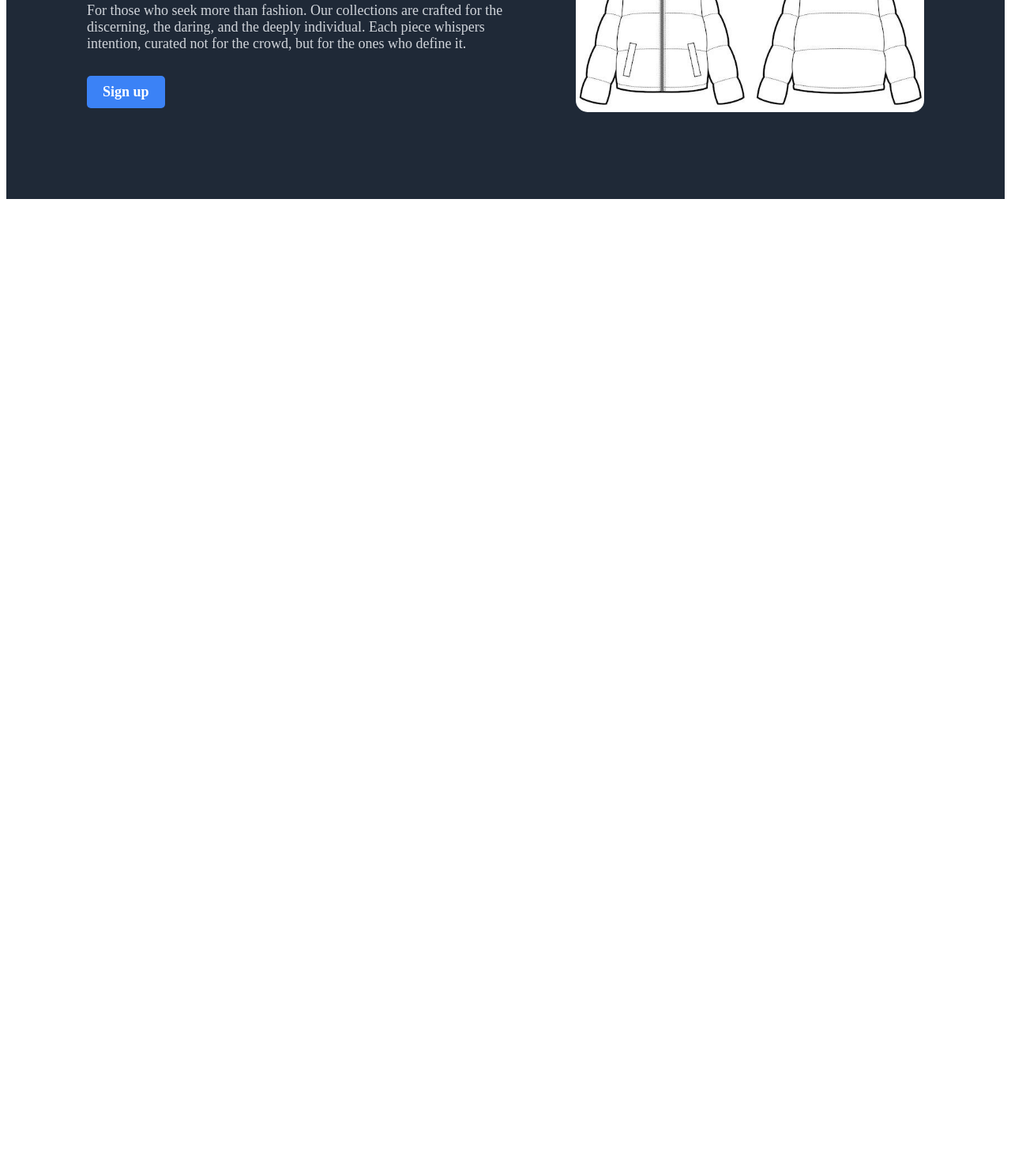
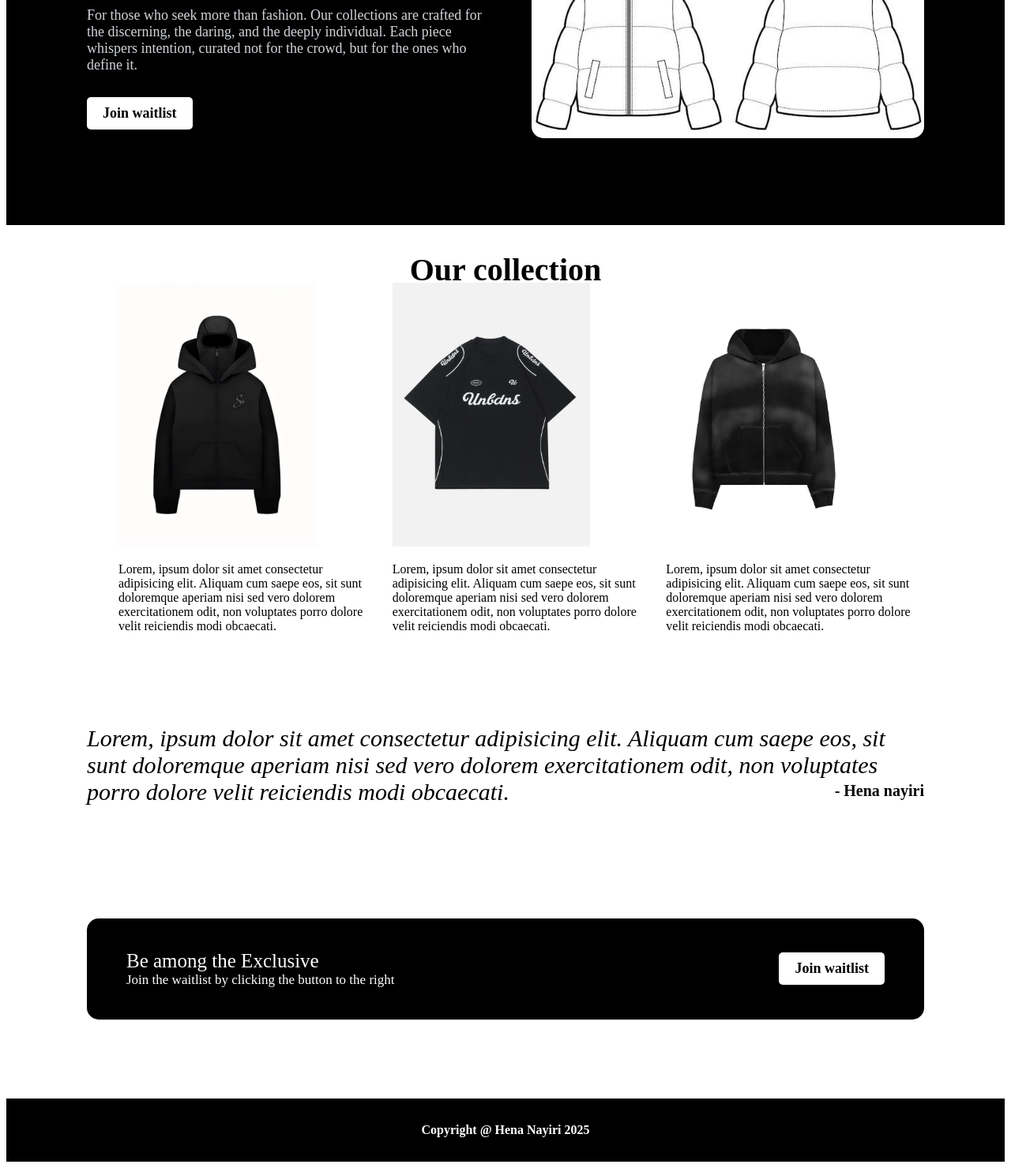
Before and after one commit to kuazey/landing-page, a plain HTML site: page index.html in a window 1280 px wide. Shown: the part 289-1768 px from the top of the page at 79% size. Before the commit the page ends 800 px from the top, so only its background shows below. Drawn offline with Linux system fonts and the light colour scheme.

Commit message:
Finished eveything in the page.

```diff
--- a/index.html
+++ b/index.html
@@ -9,7 +9,6 @@
 <body>
     <div class="hero">
         <div class="container">
-            <!-- Navbar -->
             <div class="navbar">
                 <div class="logo">Hénaire</div>
                 <ul>
@@ -26,7 +25,7 @@
                     <p>For those who seek more than fashion. Our collections are crafted for the discerning, the daring,
                         and the deeply individual. Each piece whispers intention, curated not for the crowd,
                         but for the ones who define it.</p>
-                    <a href="#" class="btn">Sign up</a>
+                    <a href="#" class="btn">Join waitlist</a>
                 </div>
                 <div class="placeholder-img">
                     <img src="Images/info.jpg" alt="">
@@ -34,5 +33,61 @@
             </div>
         </div>
     </div>
+
+    <div class="section">
+        <h2>Our collection</h2>
+        <div class="container">
+            <div class="images">
+                <div class="imgtext1">
+                <img src="Images/Infoimg.jpg" alt="">
+                <p>Lorem, ipsum dolor sit amet consectetur adipisicing elit.
+                    Aliquam cum saepe eos, sit sunt doloremque aperiam nisi sed vero dolorem exercitationem odit,
+                    non voluptates porro dolore velit reiciendis modi obcaecati.
+                </p>
+            </div>
+
+            <div class="imgtext2">
+                <img src="Images/shirt.jpg" alt="">
+                <p>Lorem, ipsum dolor sit amet consectetur adipisicing elit.
+                    Aliquam cum saepe eos, sit sunt doloremque aperiam nisi sed vero dolorem exercitationem odit,
+                    non voluptates porro dolore velit reiciendis modi obcaecati.
+                </p>
+            </div>
+
+            <div class="imgtext3">
+                <img src="Images/hood2.jpg" alt="">
+                <p>Lorem, ipsum dolor sit amet consectetur adipisicing elit.
+                    Aliquam cum saepe eos, sit sunt doloremque aperiam nisi sed vero dolorem exercitationem odit,
+                    non voluptates porro dolore velit reiciendis modi obcaecati.
+                </p>
+            </div>
+            </div>
+
+            <div class="quote">
+                <h3>Lorem, ipsum dolor sit amet consectetur adipisicing elit. Aliquam cum saepe eos,
+                    sit sunt doloremque aperiam nisi sed vero dolorem exercitationem odit, non voluptates porro dolore
+                    velit reiciendis modi obcaecati.</h3>
+                <h5> - Hena nayiri</h5>
+            </div>
+            <div class="calltoac">
+                <div class="calltoac-text">
+                    <h3>Be among the Exclusive</h3>
+                    <h5>Join the waitlist by clicking the button to the right</h5>
+                </div>
+                <a href="#" class="btn">Join waitlist</a>
+            </div>
+
+
+
+        </div>
+
+
+    </div>
+
+    <footer>
+        <div class="copy">
+            <h4>Copyright @ Hena Nayiri 2025</h4>
+        </div>
+    </footer>
 </body>
 </html>
--- a/style.css
+++ b/style.css
@@ -4,7 +4,7 @@
 
 .hero{
     color: white;
-    background-color: #1f2937;
+    background-color: black;
 }
 
 .container {
@@ -55,8 +55,8 @@ a {
 }
 .btn {
     display: inline-block;
-    background-color: #3b82f6;
-    color: white;
+    background-color: white;
+    color: rgb(0, 0, 0);
     padding: 10px 20px;
     border-radius: 5px;
     font-size: 18px;
@@ -66,9 +66,164 @@ a {
 
 .placeholder-img img {
     max-width: 100%;
-    width: 1200px;
+    width: 1500px;
     height: auto;
     display: block;
     margin-bottom: 40px;
     border-radius: 15px;
 }
+.section h2 {
+    display: flex;
+    justify-content: center;
+    font-size: 40px;
+    align-items: center;
+
+}
+
+.images {
+    display: flex;
+    justify-content: space-around;
+    gap: 20px;
+    align-items: center;
+    margin-left: 40px;
+    margin-bottom: 100px;
+
+}
+.images img {
+    max-width: 250px;
+    margin-top: -110px;
+    padding-top: 70px;
+
+}
+
+.quote  h3 {
+
+    display: flex;
+    justify-content: center;
+    align-items: center;
+    margin-top: 100px;
+    justify-content: space-around;
+    font-size: 30px;
+    font-weight: 300;
+    font-style: italic;
+
+}
+
+
+.quote h5 {
+    display: flex;
+    font-size: 20px;
+    justify-content: end;
+    margin-top: -60px;
+    margin-bottom: 150px;
+}
+
+.calltoac {
+    background-color: black;
+    display: flex;
+    justify-content: space-between;
+    align-items: center;
+    padding: 40px 50px;
+    color: white;
+    border-radius: 15px;
+    margin-bottom: 100px;
+}
+
+.calltoac-text {
+    display: flex;
+    flex-direction: column;
+
+}
+
+.calltoac h3 {
+    font-size: 25px;
+    font-weight: 500;
+}
+
+.calltoac h5 {
+    font-size: 17px;
+    font-weight: 400;
+}
+
+.calltoac .btn {
+    background-color: white;
+    color: black;
+    padding: 10px 20px;
+    border-radius: 5px;
+    font-size: 18px;
+    text-decoration: none;
+    font-weight: bold;
+}
+
+.calltoac-text h3,
+.calltoac-text h5 {
+    margin: 0;
+    padding: 0;
+}
+
+
+.copy {
+    background-color: black;
+    color: white;
+    margin: 0;
+    padding: 10px;
+    text-align: center;
+}
+
+@media (max-width: 768px) {
+    .container {
+        padding: 0 15px;
+    }
+
+    .navbar {
+        flex-direction: column;
+        gap: 10px;
+        text-align: center;
+    }
+
+    .header {
+        flex-direction: column;
+        text-align: center;
+        gap: 30px;
+    }
+
+    .header-text h1 {
+        font-size: 35px;
+    }
+
+    .header p {
+        font-size: 16px;
+    }
+
+    .placeholder-img img {
+        width: 100%;
+        max-width: 400px;
+    }
+
+    .images {
+        flex-direction: column;
+        align-items: center;
+        gap: 30px;
+    }
+
+    .quote h3 {
+        font-size: 24px;
+        text-align: center;
+    }
+
+    .quote h5 {
+        justify-content: center;
+        font-size: 16px;
+        margin-top: 10px;
+    }
+
+    .calltoac {
+        flex-direction: column;
+        text-align: center;
+        padding: 20px;
+    }
+
+    .calltoac .btn {
+        margin-top: 10px;
+    }
+}
```
Also changed, not shown: Images/hood2.jpg (added), Images/mer.jpg (added), Images/shirt.jpg (added).
